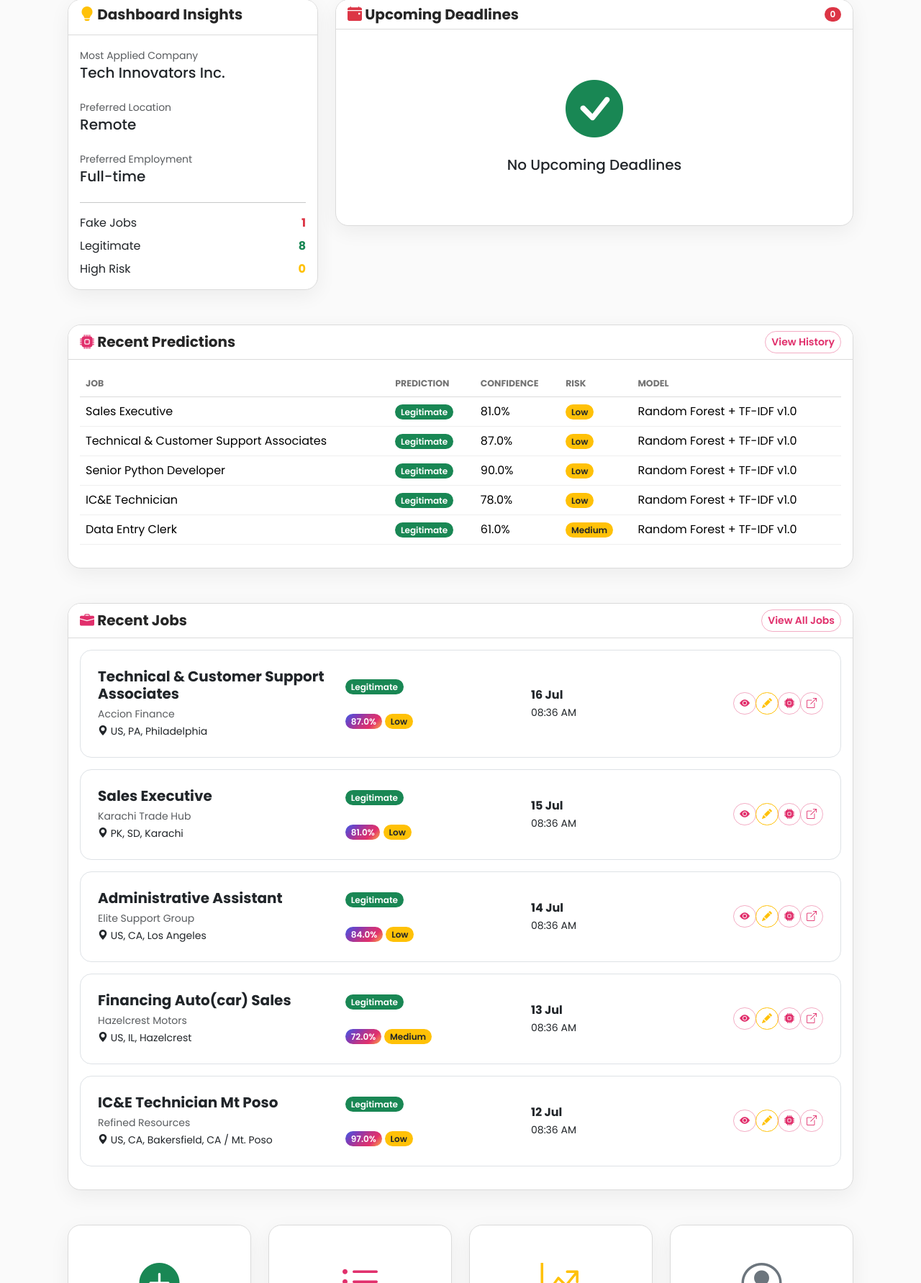
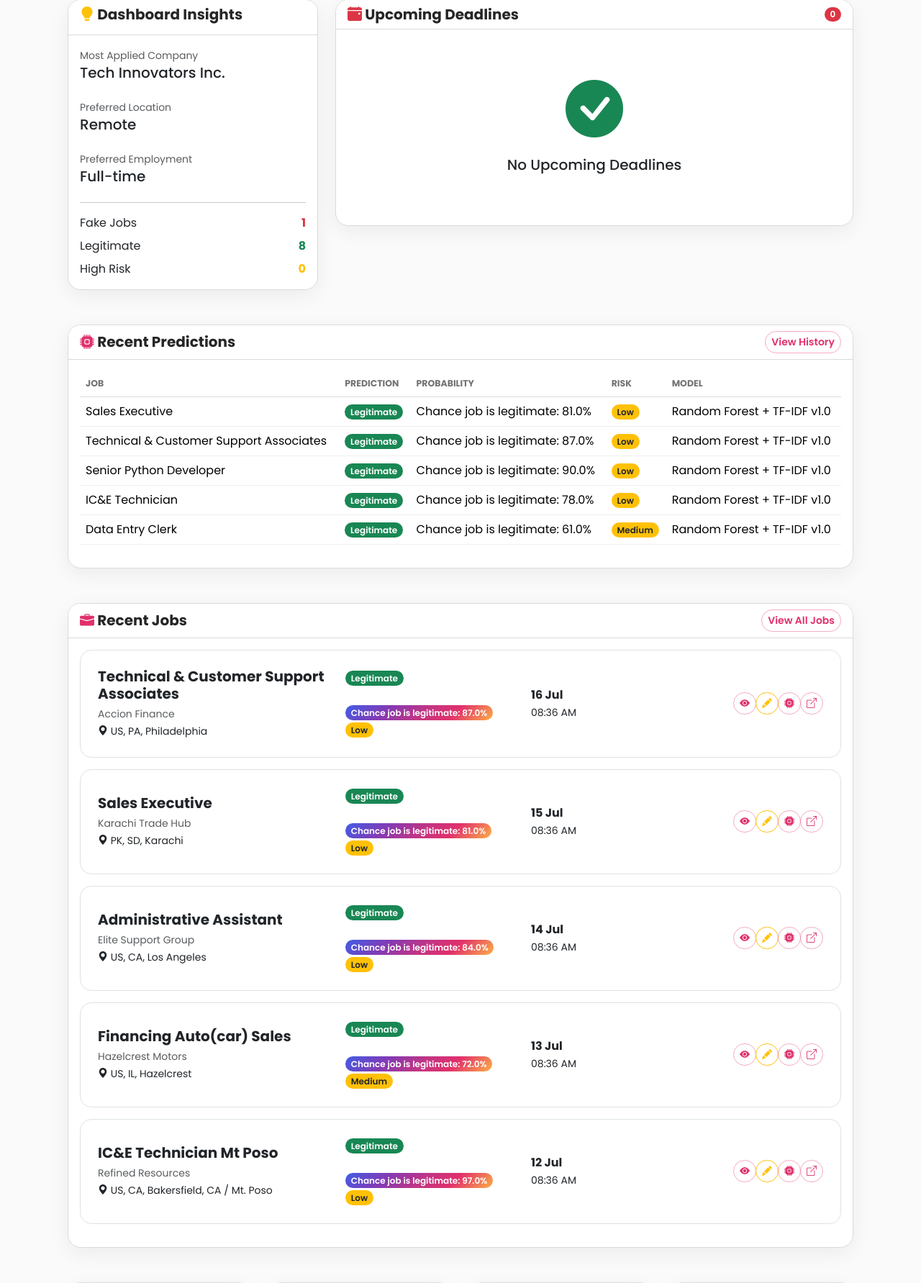
Before and after one commit to dreamywarrior/Job-Management-Service, a FastAPI app: page /dashboard in a window 1280 px wide. Shown: the part 3002-4785 px from the top of the page at 72% size. Run offline with FastAPI, Linux system fonts and the light colour scheme; a user stored in the database is signed in; data comes from the database, SQL or seed files in the repository.

Commit message:
Feature: Update confidence terminology to probability and enhance prediction messaging

```diff
--- a/app/templates/dashboard.html
+++ b/app/templates/dashboard.html
@@ -998,7 +998,7 @@
 
                         <th>Prediction</th>
 
-                        <th>Confidence</th>
+                        <th>Probability</th>
 
                         <th>Risk</th>
 
@@ -1044,7 +1044,15 @@
 
                     <td>
 
-                        {{ prediction.confidence }}%
+                        {% if prediction.prediction == "Fake" %}
+
+                        Chance job is fake: {{ prediction.confidence }}%
+
+                        {% else %}
+
+                        Chance job is legitimate: {{ prediction.confidence }}%
+
+                        {% endif %}
 
                     </td>
 
@@ -1186,7 +1194,15 @@
 
                         <span class="badge bg-primary">
 
-                            {{ job.prediction_result.confidence }}%
+                        {% if job.prediction_result.prediction == "Fake" %}
+
+                        Chance job is fake: {{ job.prediction_result.confidence }}%
+
+                        {% else %}
+
+                        Chance job is legitimate: {{ job.prediction_result.confidence }}%
+
+                        {% endif %}
 
                         </span>
 
```
Also changed, not shown: app/templates/prediction_details.html (+10 -2 lines), app/templates/prediction_history.html (+10 -2 lines).
